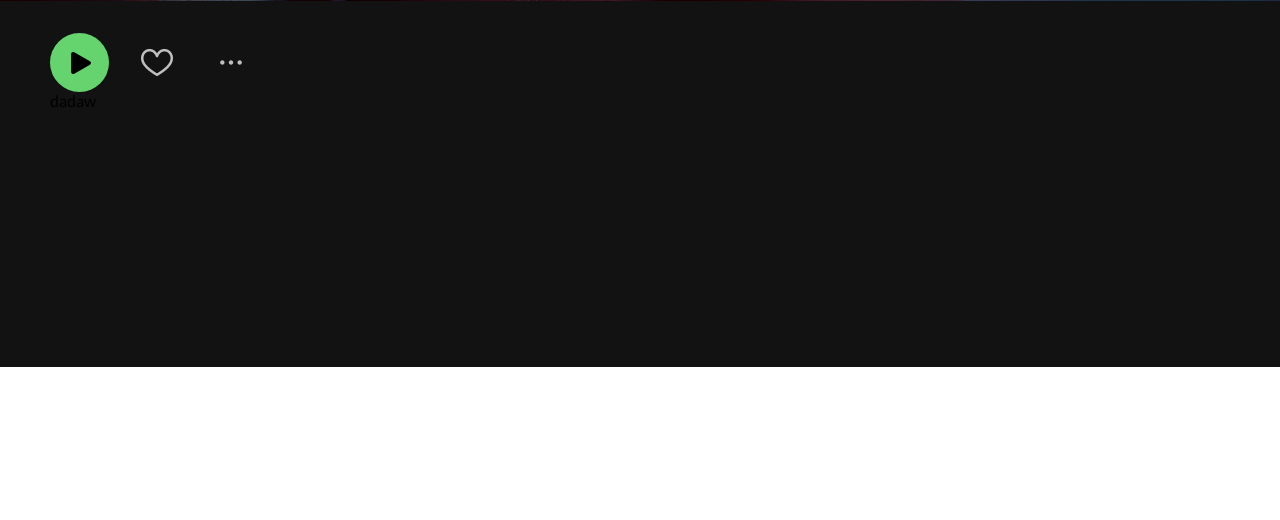
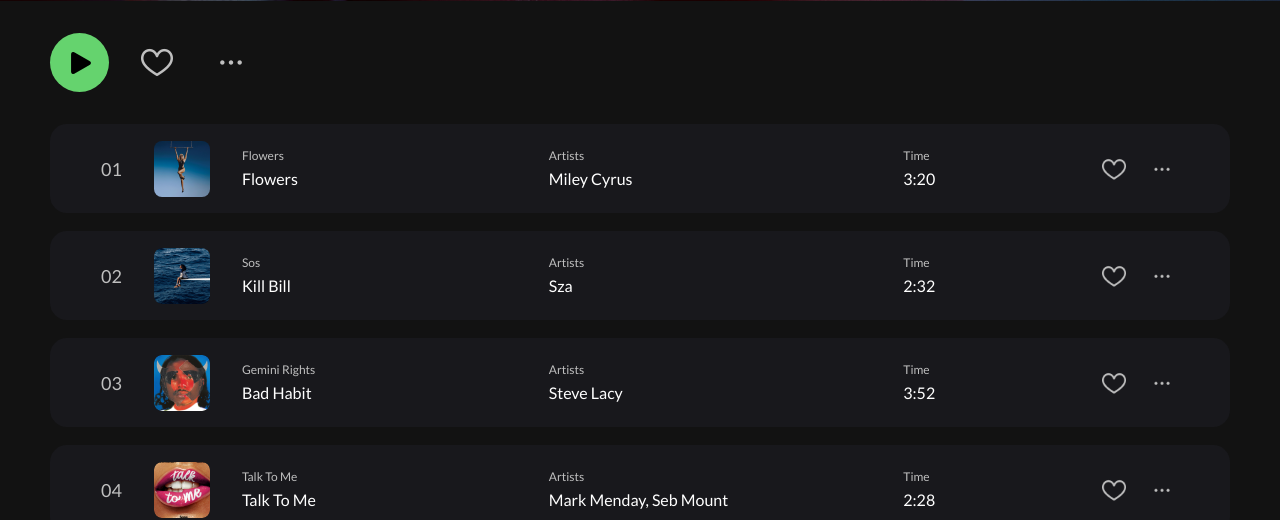
Before and after one commit to keremenen/spotify-playlist-view, a website built with Vite: page index.html in a window 1280 px wide. Shown: the part 433-953 px from the top of the page. Before the commit the page ends 800 px from the top, so only its background shows below. Built offline with nearby package versions, Linux system fonts and the light colour scheme; files whose address does not match are found by name.

Commit message:
Finished tracklist-component

```diff
--- a/src/global-styles/styles/root.scss
+++ b/src/global-styles/styles/root.scss
@@ -11,5 +11,6 @@
     --hover-color: #292929;
     --spotify-green: #65D36E;
     --text-color: #BFBFBF;
+    --track-color: #18181C;
     --white: #fff
 }
--- a/src/pages/home-page/scripts/home-page.js
+++ b/src/pages/home-page/scripts/home-page.js
@@ -6,3 +6,4 @@
 import '../styles/hero-component.scss'
 import '../styles/main-container-component.scss'
 import '../styles/main-navigation-component.scss'
+import '../styles/tracklist-component.scss'
--- a/src/pages/home-page/scripts/tracklist-component.js
+++ b/src/pages/home-page/scripts/tracklist-component.js
@@ -1,3 +1,99 @@
 const container = document.querySelector('.tracklist-component')
 
-container.innerHTML = "dadaw"
+
+const trackList = [
+    {
+        artist: 'Miley Cyrus',
+        track: 'Flowers',
+        album: 'Flowers',
+        duration: '3:20',
+        coverImage: '/tracks/flowers.png'
+    },
+    {
+        artist: 'Sza',
+        track: 'Kill Bill',
+        album: 'Sos',
+        duration: '2:32',
+        coverImage: '/tracks/sos.png'
+    },
+    {
+        artist: 'Steve Lacy',
+        track: 'Bad Habit',
+        album: 'Gemini Rights',
+        duration: '3:52',
+        coverImage: '/tracks/gemini-rights.png'
+    },
+    {
+        artist: 'Mark Menday, Seb Mount',
+        track: 'Talk To Me',
+        album: 'Talk To Me',
+        duration: '2:28',
+        coverImage: '/tracks/talk-to-me.png'
+    },
+    {
+        artist: 'Olivia Rodrigo',
+        track: 'Good 4 u',
+        album: 'Sour',
+        duration: '2:58',
+        coverImage: '/tracks/sour.png'
+    },
+    {
+        artist: 'Lil Nas X',
+        track: 'INDUSTRY BABY',
+        album: 'Singiel',
+        duration: '3:32',
+        coverImage: '/tracks/singiel.png'
+    },
+    {
+        artist: 'Harry Styles',
+        track: 'Watermelon Sugar',
+        album: 'Fine Line',
+        duration: '2:54',
+        coverImage: '/tracks/fine-line.png'
+    },
+    {
+        artist: 'Isal Daniels',
+        track: 'Always',
+        album: 'Fine Line',
+        duration: '3:33',
+        coverImage: '/tracks/fine-line.png'
+    },
+]
+
+container.innerHTML = ''
+
+trackList.forEach((track, index) => {
+  const singleTrack = `
+    <div class="tracklist-component__single-track">
+        <div class="tracklist-component__single-track-order"> ${String(index + 1).padStart(2, '0')}</div>
+        <div class="tracklist-component__single-track-details">
+            <div class="tracklist-component__single-track-album-cover-wrapper">
+                <img src=${track.coverImage} class="tracklist-component__single-track-album-image" alt="album-cover-image" />
+            </div>
+            <div class="tracklist-component__single-track-name-wrapper">
+                <div class="tracklist-component__single-track-label">${track.album}</div>
+                <div class="tracklist-component__single-track-main-info">${track.track}</div>
+            </div>
+        </div>
+        <div class="tracklist-component__single-track-artist-wrapper">
+            <div class="tracklist-component__single-track-label">Artists</div>
+            <div class="tracklist-component__single-track-main-info">${track.artist}</div>
+            </div>
+            <div class="tracklist-component__single-track-duration-wrapper">
+                <div class="tracklist-component__single-track-label">Time</div>
+                <div class="tracklist-component__single-track-main-info">${track.duration}</div>
+            </div>
+        <div class="tracklist-component__single-track-options">
+            <button class="tracklist-component__single-track-favourite-button">
+                <img src="/assets/heart.png" class="tracklist-component__single-track-favourite-icon"
+                alt="more-options-button-icon" />
+            </button>
+            <button class="tracklist-component__single-track-more-options-button">
+                <img src="/assets/more.png" class="tracklist-component__single-track-more-options-icon"
+                alt="more-options-button-icon" />
+            </button>
+        </div>
+    </div>
+  `
+  container.innerHTML += singleTrack
+})
--- a/src/pages/home-page/styles/home-page.scss
+++ b/src/pages/home-page/styles/home-page.scss
@@ -1,5 +1,5 @@
 #home-page {
-    height: 100vh;
+
     background-color: var(--static-color);
 
 }
--- a/src/pages/home-page/styles/main-container-component.scss
+++ b/src/pages/home-page/styles/main-container-component.scss
@@ -1,3 +1,3 @@
 .main-container-component {
-    padding: 32px 50px 0 50px
+    padding: 0 50px;
 }
--- a/src/pages/home-page/styles/main-navigation-component.scss
+++ b/src/pages/home-page/styles/main-navigation-component.scss
@@ -3,6 +3,7 @@
     display: flex;
     align-items: center;
     gap: 32px;
+    margin: 32px 0 16px 0;
 
     & &__play-button {
         height: 59px;
@@ -27,7 +28,7 @@
         align-items: center;
         padding: 0;
         margin-bottom: 1px;
-
+        cursor: pointer;
     }
 
     & &__favourite-button-icon {
@@ -41,6 +42,7 @@
         align-items: center;
         padding: 0;
         margin-top: -1px;
+        cursor: pointer;
     }
 
     & &__more-options-icon {
--- /dev/null
+++ b/src/pages/home-page/styles/tracklist-component.scss
@@ -0,0 +1,119 @@
+.tracklist-component {
+    margin-top: 32px;
+    display: flex;
+    flex-direction: column;
+    gap: 18px;
+
+    & &__single-track {
+        height: 89px;
+        padding: 0 50px 0 51px;
+        border-radius: 17px;
+        background-color: var(--track-color);
+        display: flex;
+        align-items: center;
+    }
+
+    & &__single-track-order {
+        font-weight: 400;
+        font-size: 18px;
+        line-height: 22px;
+        color: var(--text-color)
+    }
+
+    & &__single-track-details {
+        display: flex;
+        align-items: center;
+        gap: 32px;
+        margin-left: 32px;
+        flex-basis: 461px;
+    }
+
+    & &__single-track-album-cover-wrapper {
+        height: 56px;
+        height: 56px;
+        border-radius: 8px;
+        overflow: hidden;
+        cursor: pointer;
+    }
+
+    & &__single-track-album-image {
+        height: 100%;
+        width: 100%;
+    }
+
+    & &__single-track-name-wrapper {
+        display: flex;
+        flex-direction: column;
+        gap: 6px;
+    }
+
+    & &__single-track-label {
+        font-weight: 500;
+        font-size: 12px;
+        line-height: 14px;
+        color: var(--text-color);
+    }
+
+    & &__single-track-main-info {
+        font-weight: 500;
+        font-size: 16px;
+        line-height: 19px;
+        color: var(--white);
+        cursor: pointer;
+        width: fit-content;
+    }
+
+    & &__single-track-artist-wrapper {
+        display: flex;
+        flex-direction: column;
+        gap: 6px;
+        flex-basis: 414px;
+    }
+
+
+
+    & &__single-track-duration-wrapper {
+        display: flex;
+        flex-direction: column;
+        gap: 6px;
+        flex-basis: 232px;
+    }
+
+    & &__single-track-duration {
+        font-weight: 500;
+        font-size: 16px;
+        line-height: 19px;
+        color: #FFFFFF;
+    }
+
+    & &__single-track-options {
+        display: flex;
+        gap: 18px;
+        align-items: center;
+        margin-left: auto;
+    }
+
+    & &__single-track-favourite-button {
+        height: 24px;
+        width: 24px;
+        padding: 0;
+        cursor: pointer;
+    }
+
+    & &__single-track-favourite-icon {
+        height: 100%;
+        width: 100%;
+    }
+
+    & &__single-track-more-options-button {
+        height: 36px;
+        width: 36px;
+        padding: 0;
+        cursor: pointer;
+    }
+
+    & &__single-track-more-options-icon {
+        height: 100%;
+        width: 100%;
+    }
+}
```
Also changed, not shown: public/tracks/fine-line.png (added), public/tracks/flowers.png (added), public/tracks/gemini-rights.png (added), public/tracks/singiel.png (added), public/tracks/sos.png (added), public/tracks/sour.png (added), public/tracks/talk-to-me.png (added), public/tracks/yours.png (added).
